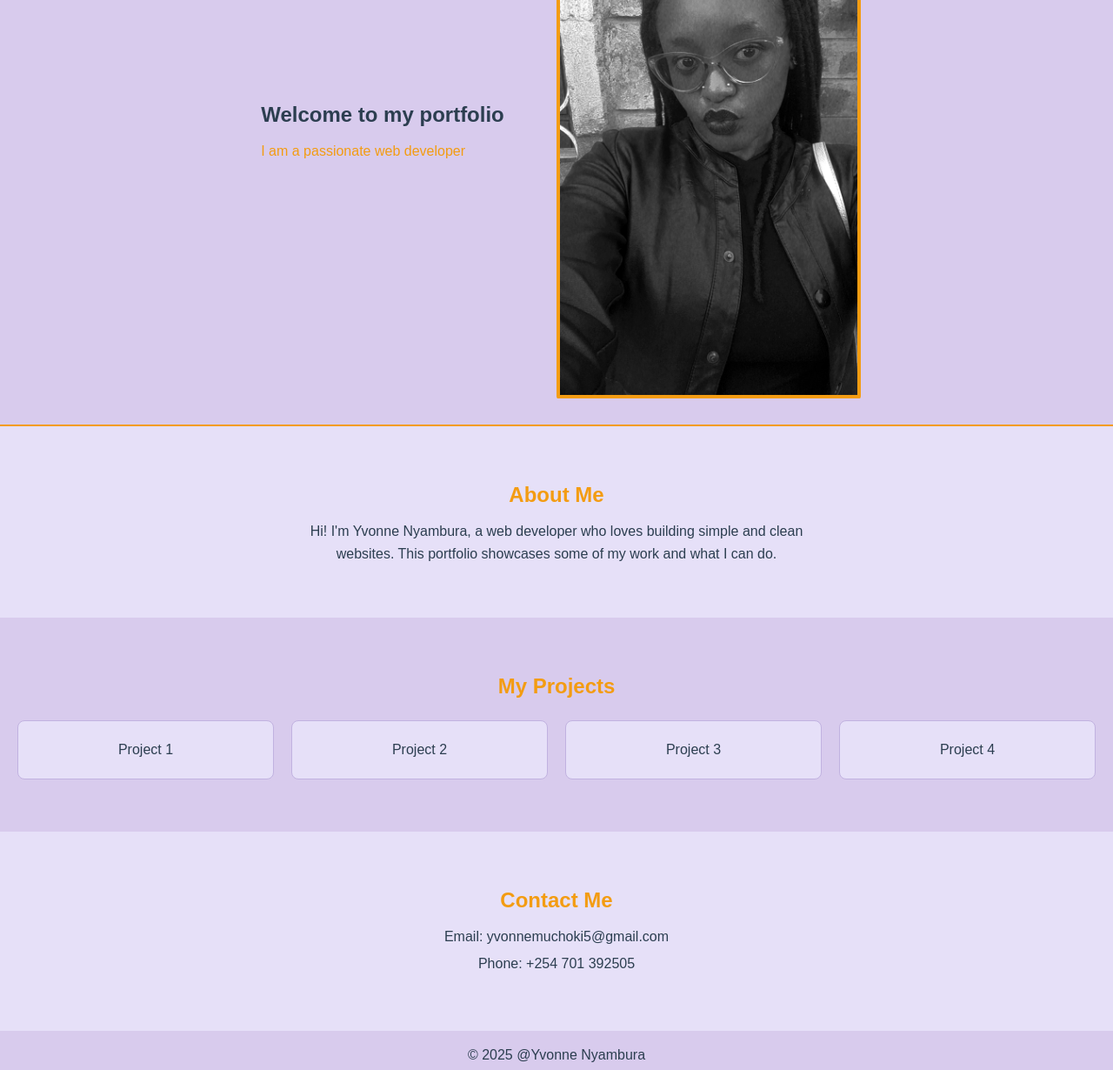
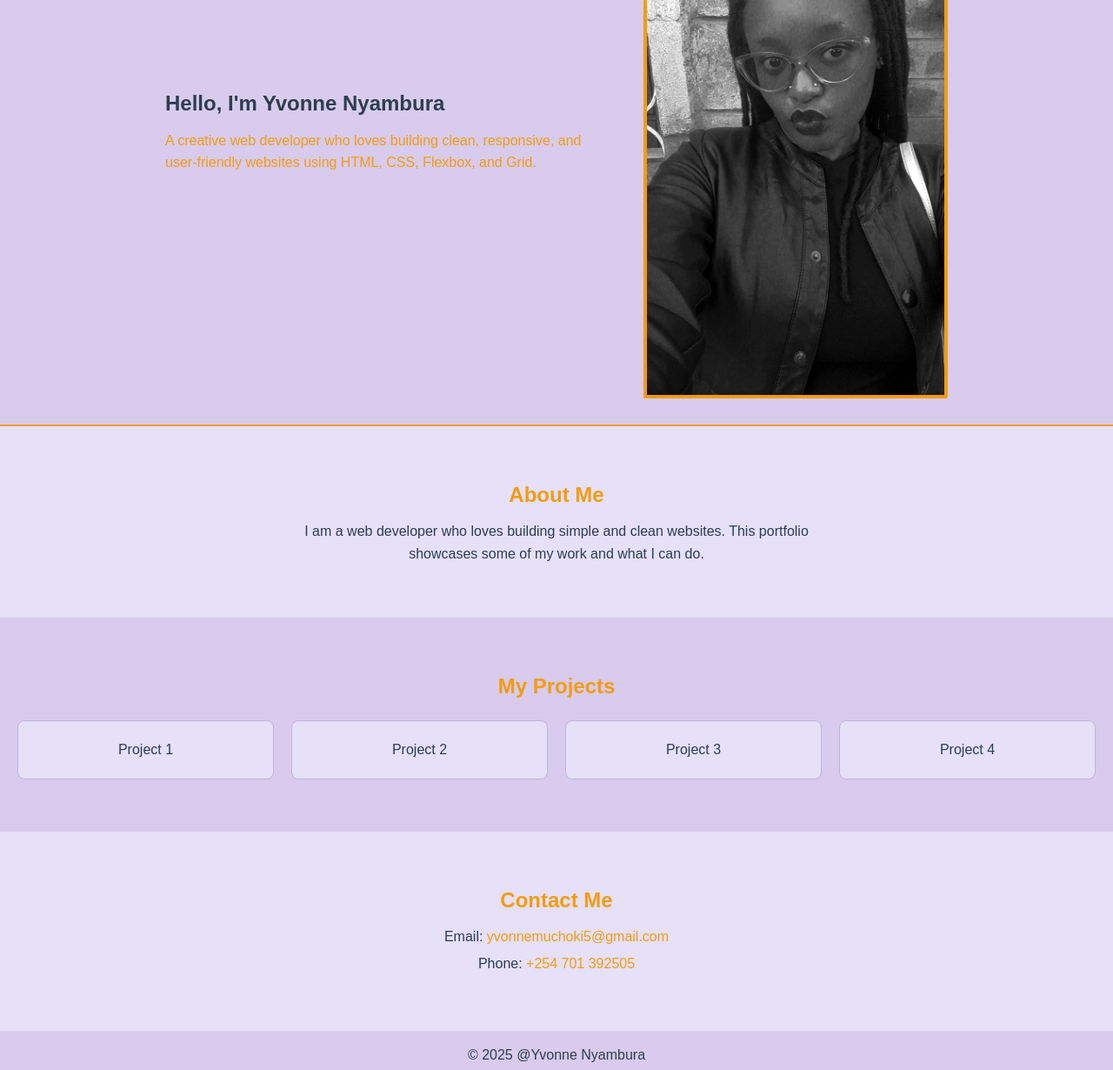
Before and after one commit to yvonnenyambura/portfolio-project, a plain HTML site: page index.html in a window 1280 px wide. Shown: the part 250-1480 px from the top of the page at 87% size. Drawn offline with Linux system fonts and the light colour scheme.

Commit message:
add changes

```diff
--- a/index.html
+++ b/index.html
@@ -23,11 +23,13 @@
         </nav>
     </header>
 
+
     <section id="hero" class="hero">
       <div class="hero-text">
 
-      <h2>Welcome to my portfolio</h2>
-      <p>I am a passionate web developer</p>
+      <h2>Hello, I'm Yvonne Nyambura</h2>
+<p>A creative web developer who loves building clean, responsive, and user-friendly websites using HTML, CSS, Flexbox, and Grid.</p>
+
     </div>
 
     <img src="home.jpg" alt="Yvonne Nyambura">
@@ -36,7 +38,7 @@
 
 <section id="about" class="about">
     <h2>About Me</h2>
-    <p>Hi! I'm Yvonne Nyambura, a web developer who loves building simple and clean websites. This portfolio showcases some of my work and what I can do.</p>
+    <p>I am a web developer who loves building simple and clean websites. This portfolio showcases some of my work and what I can do.</p>
   </section>
 
   <section id="portfolio" class="portfolio">
@@ -53,8 +55,8 @@
 
 <section id="contact" class="contact">
     <h2>Contact Me</h2>
-    <p>Email: yvonnemuchoki5@gmail.com</p>
-    <p>Phone: +254 701 392505</p>
+    <p>Email: <a href="mailto:yvonnemuchoki5@gmail.com">yvonnemuchoki5@gmail.com</a></p>
+    <p>Phone: <a href="tel:+254 701 392505">+254 701 392505</a></p>
   </section>
 
   <footer>
--- a/style.css
+++ b/style.css
@@ -1,3 +1,7 @@
+html {
+  scroll-behavior: smooth;
+}
+
 * {
   margin: 0;
   padding: 0;
@@ -57,17 +61,16 @@ nav ul li a:hover {
     align-items: center;
     justify-content: center;
     flex-wrap: wrap;
-    padding: 10px;
+    padding: 10px 0;
     background: #d8cbed;
     text-align: left;
     border-bottom: 2px solid #f39c12;
-    min-height: 250px;
 }
 
 
 .hero-text {
     max-width: 500px;
-    margin: 20px 40px 20px 30px;
+    margin: 10px 30px 10px 20px;
     text-align: left;
 
 }
@@ -151,6 +154,15 @@ nav ul li a:hover {
     color: #2c3e50;
     margin: 5px 0;
 }
+
+.contact a {
+    color: #f39c12;
+
+}
+.contact a:hover {
+    color: #2c3e50;
+}
+
 footer {
     background: #d8cbed;
     color: #2c3e50;
@@ -167,6 +179,7 @@ footer .social-icons {
 footer .social-icons a {
     display: inline-flex;
     justify-content: center;
+    align-items: center;
     width: 40px;
     height: 40px;
     margin: 0 6px;
```
